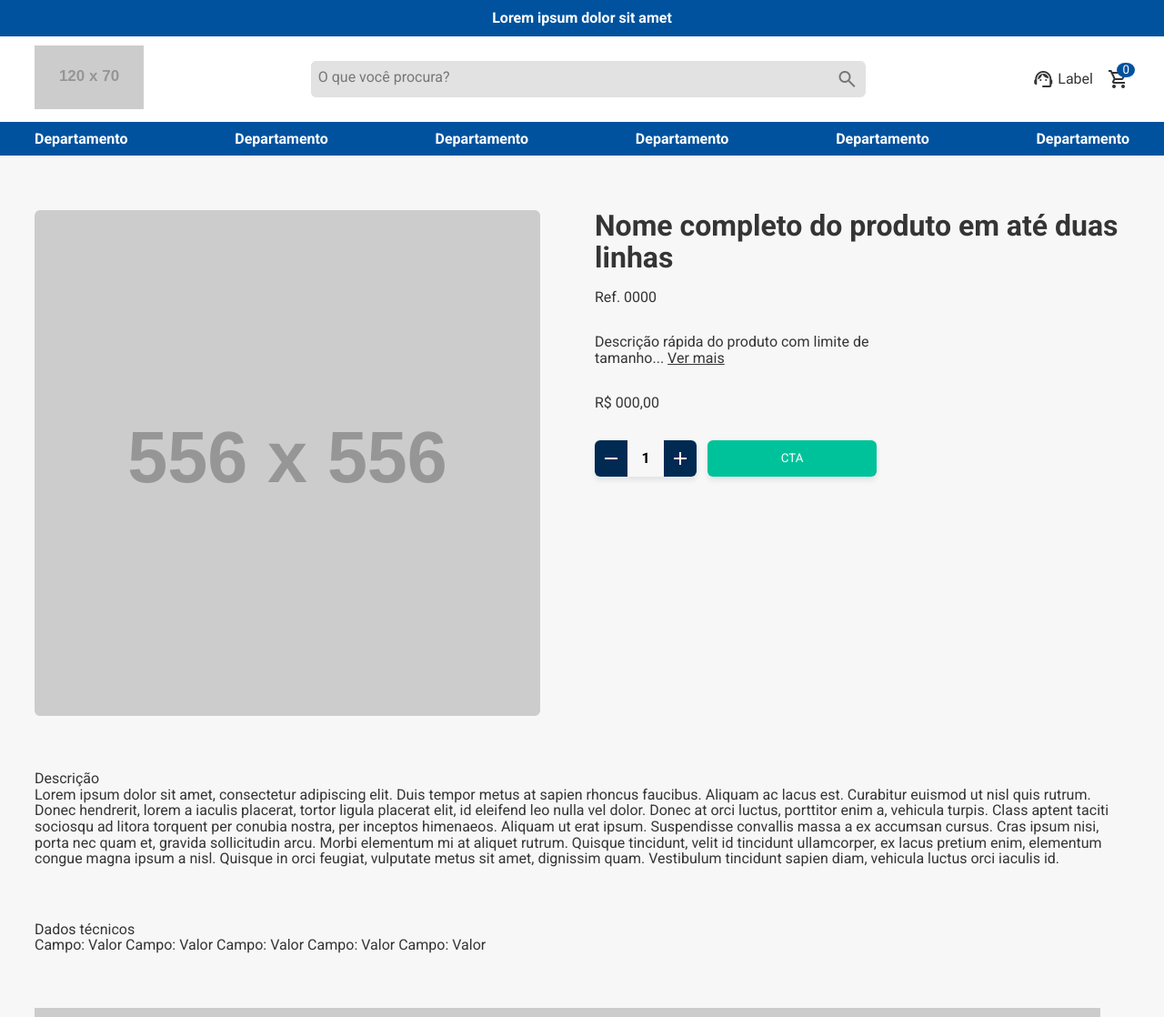
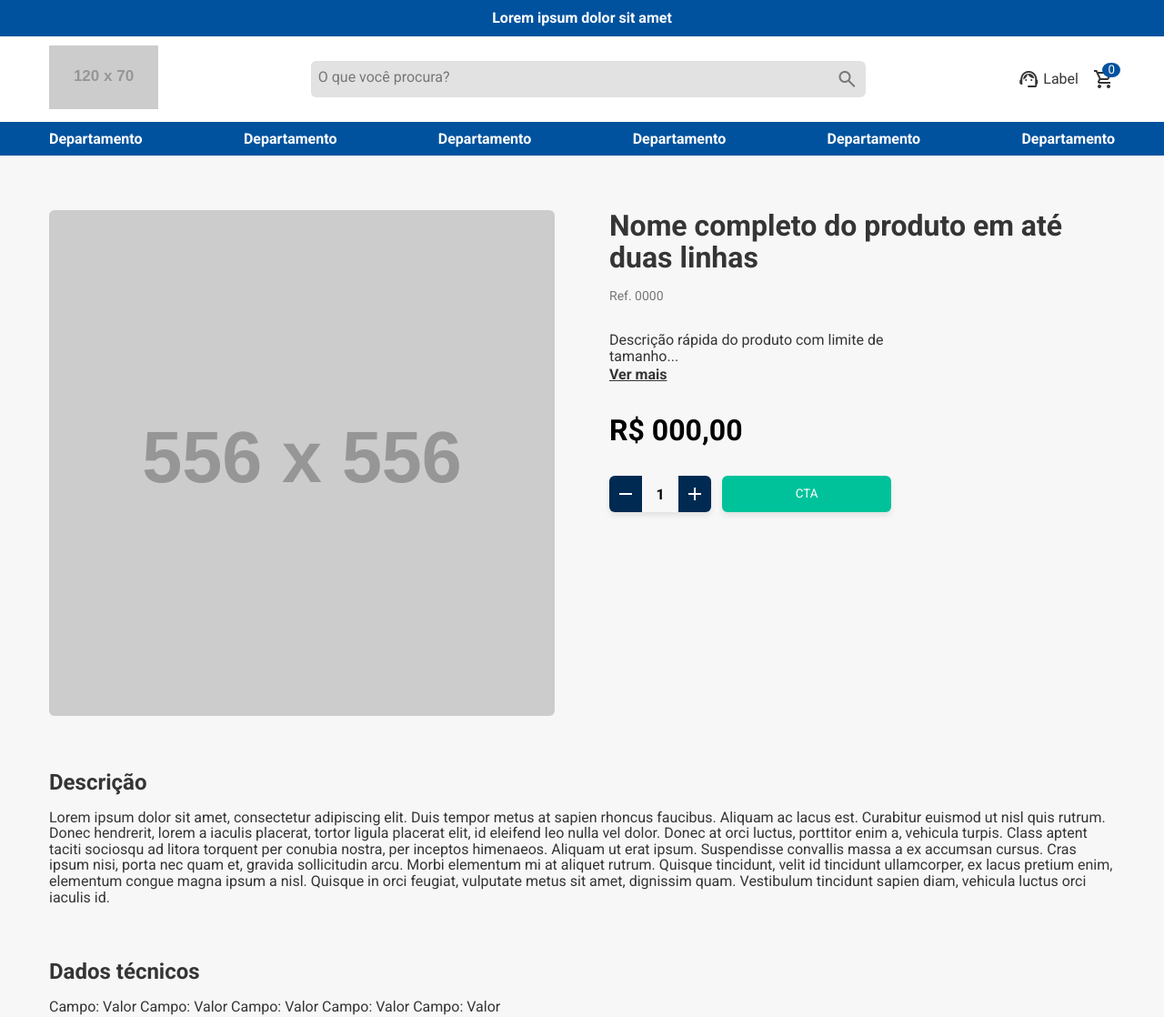
Before and after one commit to felipealmeidacorrea/fac-basic-ecommerce-01, a plain HTML site: page pdp.html in a window 1280 px wide. Shown: the top 1118 px of the page at 91% size. Drawn offline with nearby package versions, Linux system fonts and the light colour scheme; placeholder pictures from the web are drawn by us.

Commit message:
aplica estilos da PDP

```diff
--- a/pdp.html
+++ b/pdp.html
@@ -128,10 +128,12 @@
           </div>
 
           <div class="pdp-main-content__info-area__small">
-            <p class="pdp-main-content__desc">
-              Descrição rápida do produto com limite de tamanho...
+            <div class="pdp-main-content__desc">
+              <p class="pdp-main-content__desc__text">
+                Descrição rápida do produto com limite de tamanho...
+              </p>
               <a class="pdp-main-content__see-more" href="#pdpMore">Ver mais</a>
-            </p>
+            </div>
 
             <span class="pdp-main-content__price">R$ 000,00</span>
             <form class="pdp-main-content__buy-area">
@@ -149,7 +151,8 @@
           </div>
         </aside>
       </div>
-      <section id="pdpMore">
+
+      <section id="pdpMore" class="pdp-details-area">
         <h3>Descrição</h3>
         <p>
           Lorem ipsum dolor sit amet, consectetur adipiscing elit. Duis tempor
@@ -167,13 +170,16 @@
           diam, vehicula luctus orci iaculis id.
         </p>
       </section>
-      <section>
+
+      <section class="pdp-details-area">
         <h3>Dados técnicos</h3>
         <p>Campo: Valor Campo: Valor Campo: Valor Campo: Valor Campo: Valor</p>
       </section>
+
       <section>
         <img src="https://fakeimg.pl/1172x360/" alt="" />
       </section>
+
       <section class="shelf-container">
         <h3 class="shelf_title title">Title</h3>
         <ul class="shelf__list shelf__list-1">
@@ -296,7 +302,8 @@
               class="footer-main-content__about-box__logo"
             />
             <p class="footer-main-content__about-box__text">
-              Lorem ipsum dolor sit amet, consectetur adipiscing elit. Curabitur pretium non purus id suscipit.
+              Lorem ipsum dolor sit amet, consectetur adipiscing elit. Curabitur
+              pretium non purus id suscipit.
             </p>
           </div>
           <ul class="footer-menu footer-menu--1">
--- a/sass/base/_extends.scss
+++ b/sass/base/_extends.scss
@@ -1,5 +1,5 @@
 %container {
-  max-width: 1204px;
+  max-width: 1172px;
   padding: 0 16px;
   margin: 0 auto;
 }
--- a/sass/components/_general.scss
+++ b/sass/components/_general.scss
@@ -1,6 +1,7 @@
 html {
+  background-color: $color-c-1;
   scroll-padding: 128.4px;
-  background-color: $color-c-1;
+  scroll-behavior: smooth;
 }
 
 body {
--- a/sass/components/_pdp.scss
+++ b/sass/components/_pdp.scss
@@ -36,12 +36,29 @@
   @include text(32px, $text-pure-500, 700);
   @include multiline-ellipsis(32px, 1.1, 2);
 }
+.pdp-main-content__id {
+  @include text(14px, $text-dark-400, 400);
+}
 
 .pdp-main-content__info-area__small {
   flex-flow: column;
   max-width: 310px;
   display: flex;
   gap: 32px;
+}
+
+.pdp-main-content__desc__text {
+  @include text(16px, $text-pure-500, 400);
+  @include multiline-ellipsis(16px, 1.1, 2);
+}
+
+.pdp-main-content__see-more {
+  @include text(16px, $text-pure-500, 700);
+  line-height: 1.5;
+}
+
+.pdp-main-content__price {
+  @include text(32px, $black, 700);
 }
 
 .pdp-main-content__buy-area {
@@ -76,7 +93,7 @@
 
     &#plus,
     &#plusc {
-      border-radius:  0 6px 6px 0;
+      border-radius: 0 6px 6px 0;
     }
 
     .material-symbols-outlined {
@@ -107,3 +124,14 @@
 .pdp-main-content__buy-button {
   box-shadow: 0 4px 6px 0 #00000015;
 }
+
+.pdp-details-area {
+  h3 {
+    @include text(24px, $text-pure-500, 700);
+    margin-bottom: 16px
+  }
+
+  p {
+    @include text(16px, $text-pure-500, 400);
+  }
+}
```
Also changed, not shown: styles/style.css, 1 other file.
